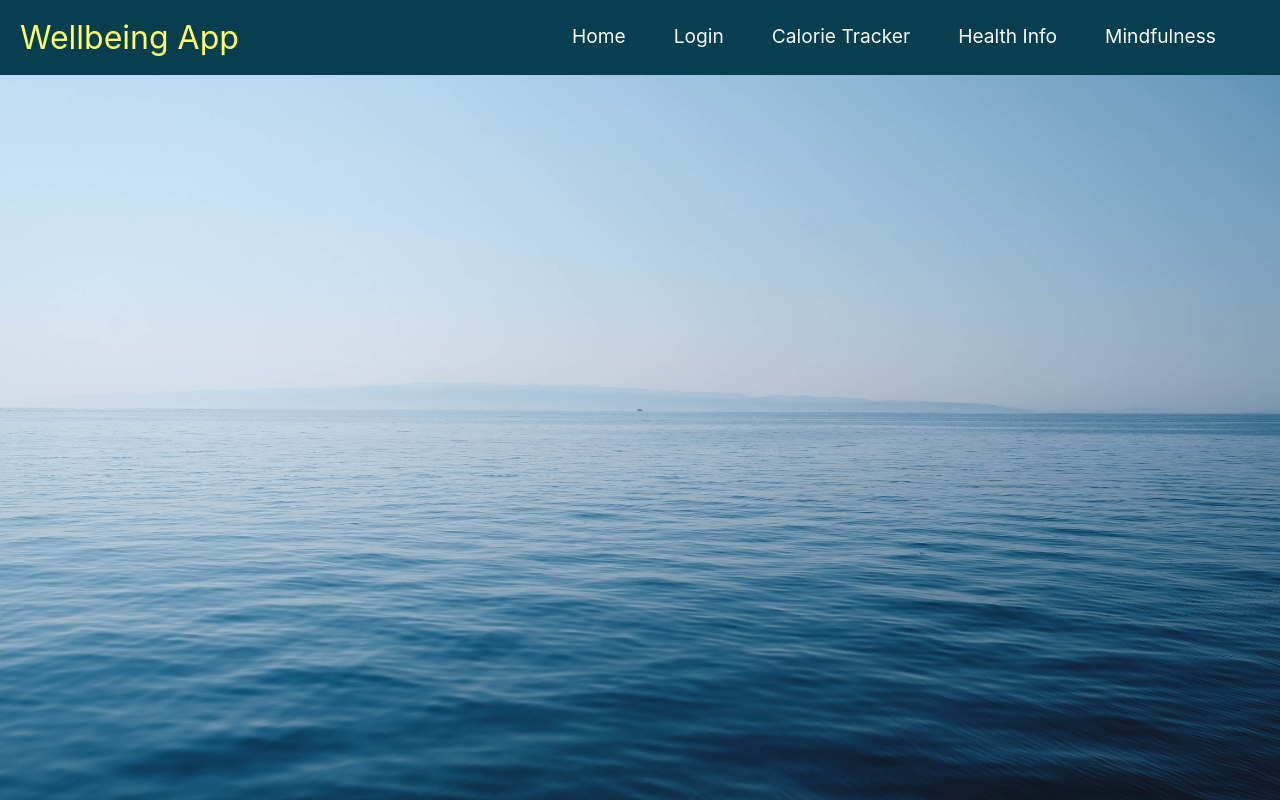
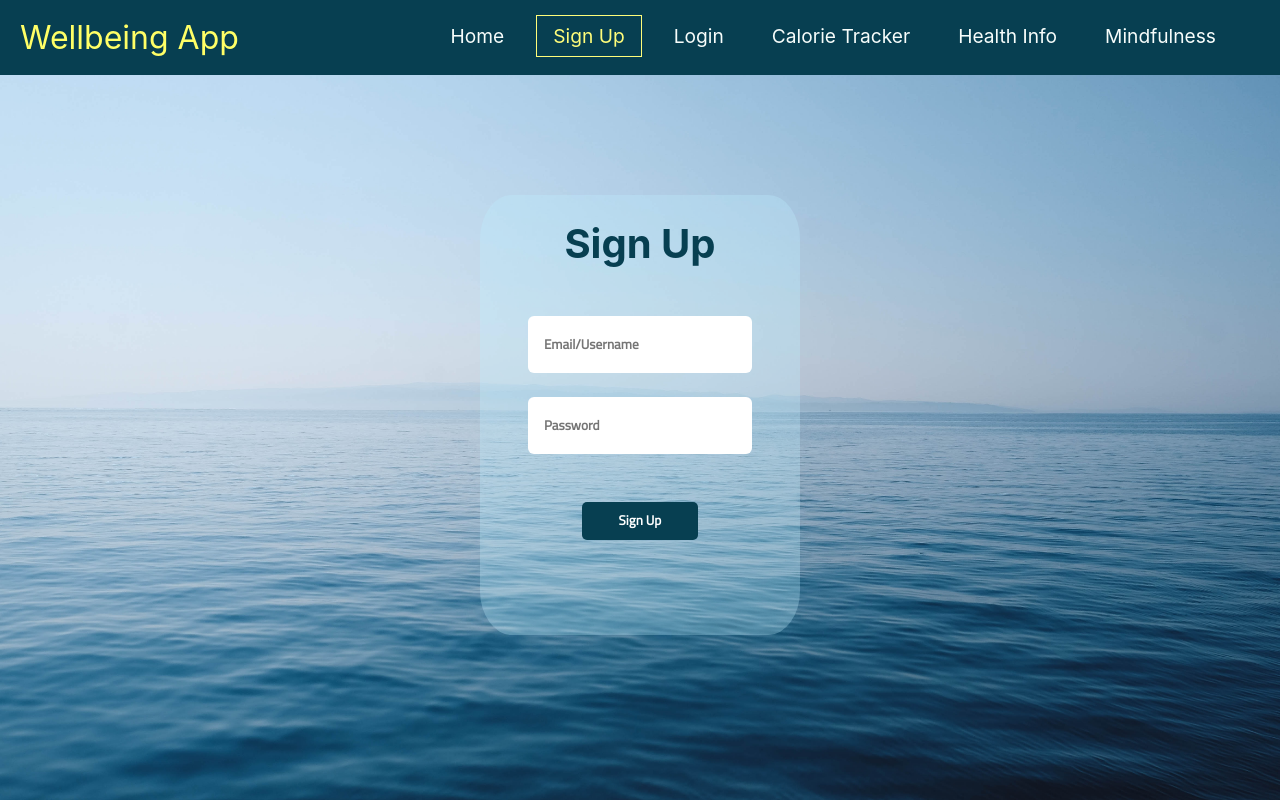
Before and after one commit to sadia-tzm/SWE-Group-9-Wellbeing-App, a React (Create React App) app in the folder wellbeing_app/: page /signup in a window 1280 px wide. Built offline with nearby package versions, Linux system fonts and the light colour scheme.

Commit message:
Sign Up page

```diff
--- a/wellbeing_app/src/components/App.js
+++ b/wellbeing_app/src/components/App.js
@@ -6,8 +6,10 @@ import Login from './Login';
 import CalorieTracker from './CalorieTracker';
 import HealthInfo from './HealthInfo';
 import Mindfulness from './Mindfulness';
+import SignUp from './SignUp';
 import { BrowserRouter as Router, Link, Route, Switch } from "react-router-dom";
 import "../stylesheets/App.css";
+
 
 export default class App extends React.Component {
 
@@ -18,6 +20,7 @@ export default class App extends React.Component {
           <div className="pages">
             <Switch>
               <Route exact path="/" component={Home}/>
+              <Route exact path="/signup" component={SignUp}/>
               <Route exact path="/login" component={Login}/>
               <Route exact path="/calorietracker" component={CalorieTracker}/>
               <Route exact path="/healthinfo" component={HealthInfo}/>
--- a/wellbeing_app/src/components/NavBar.js
+++ b/wellbeing_app/src/components/NavBar.js
@@ -44,6 +44,11 @@ export default class NavBar extends React.Component {
                             </NavLink>
                         </li>
                         <li className="nav-item">
+                            <NavLink exact to="/signup" activeClassName="active" className="nav-links" /*onClick={this.handleClick}*/>
+                                Sign Up
+                            </NavLink>
+                        </li>
+                        <li className="nav-item">
                             <NavLink exact to="/login" activeClassName="active" className="nav-links" /*onClick={this.handleClick}*/>
                                 Login
                             </NavLink>
--- /dev/null
+++ b/wellbeing_app/src/components/SignUp.js
@@ -0,0 +1,35 @@
+import styled from 'styled-components';
+import React from 'react';
+import '../stylesheets/SignUp.css';
+
+export default class SignUp extends React.Component {
+  constructor(props) {
+    super(props);
+    this.state = {
+      email: '',
+      password: '',
+    };
+  }
+
+  render() {
+    return (
+      <form className="form2">
+        <h5 className="heading2">Sign Up</h5>
+        <input className="input2"
+          type='email'
+          name='email'
+          placeholder='Email/Username'
+        />
+        <input className="input2"
+          type='password'
+          name='pwd'
+          placeholder="Password"
+        />
+        <input className="submit2"
+          type="submit"
+          value="Sign Up"
+        />
+      </form>
+    )
+  }
+}
--- /dev/null
+++ b/wellbeing_app/src/stylesheets/SignUp.css
@@ -0,0 +1,39 @@
+.form2{
+    margin: 15vh auto;
+    width: 25vw;
+    height: 55vh;
+    /*background: rgb(224, 255, 255, 0.5);*/
+    background: rgb(189, 237, 255, 0.3);
+    border-radius: 10%;
+}
+
+.input2{
+    display: block;
+    margin: 3vh auto;
+    width: 15vw;
+    padding: 2vh;
+    font-weight: bold;
+    border: none;
+    border-radius: 6px;
+    font-family: "Cairo", sans-serif;
+}
+
+.heading2{
+    text-align: center;
+    padding: 3vh;
+    color:#073f51;
+    font-size: calc(24px + 2vmin);
+}
+
+.submit2{
+    display: block;
+    margin: 6vh auto;
+    width: 9vw;
+    padding: 0.8vh;
+    font-weight: bold;
+    color: white;
+    background-color: rgb(7, 63, 81);
+    border: none;
+    border-radius: 5px;
+    font-family: "Cairo", sans-serif;
+}
--- a/wellbeing_app/src/stylesheets/calorieTracker.css
+++ b/wellbeing_app/src/stylesheets/calorieTracker.css
@@ -26,10 +26,10 @@ button{
     width: 12vw;
 }
 
-h1{
+/*h1{
     text-align: center;
     padding: 1vh;
     color: rgb(0, 0, 0);
     opacity: 0.8;
     font-size: calc(22px + 2vmin);
-}
+}*/
```
